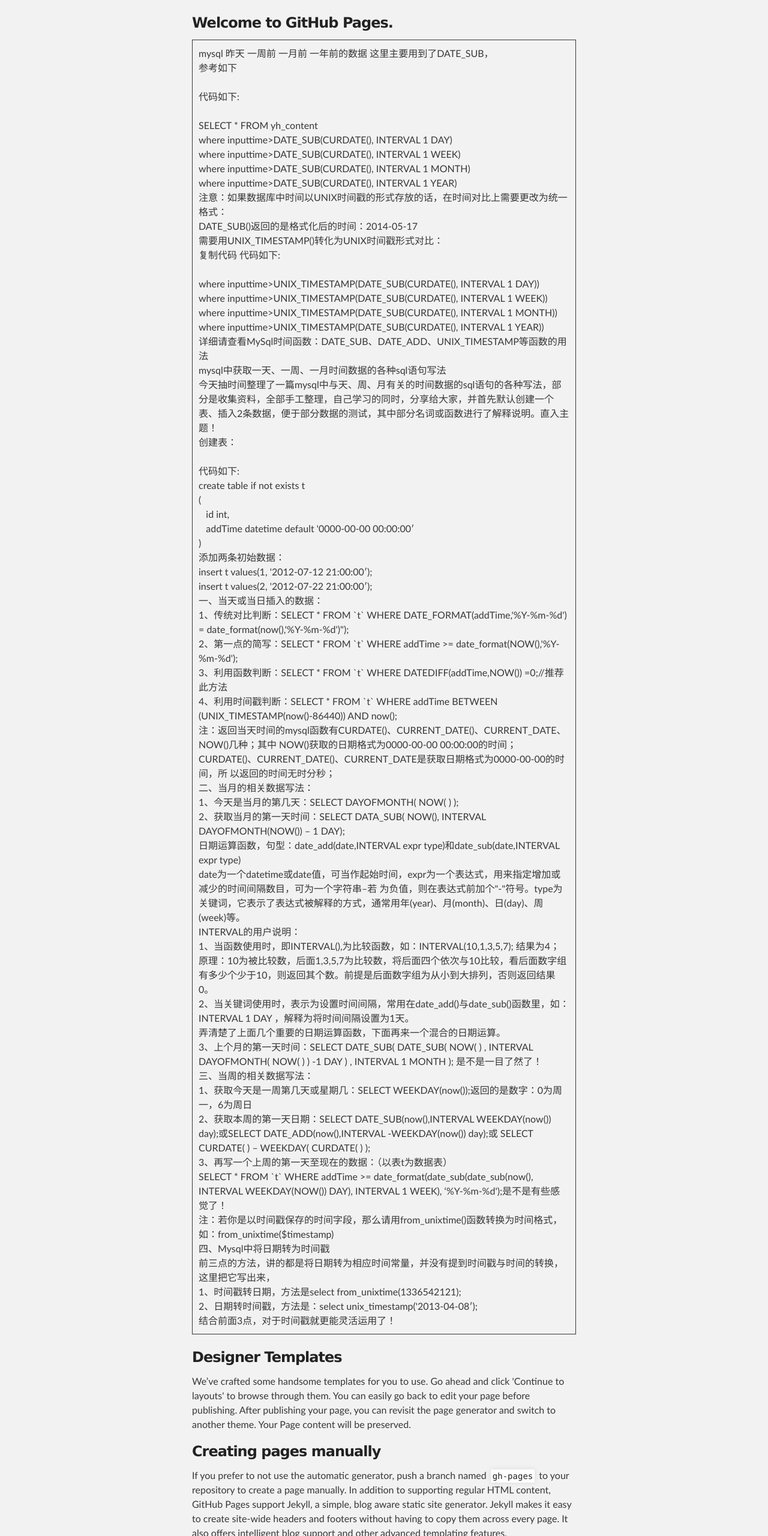
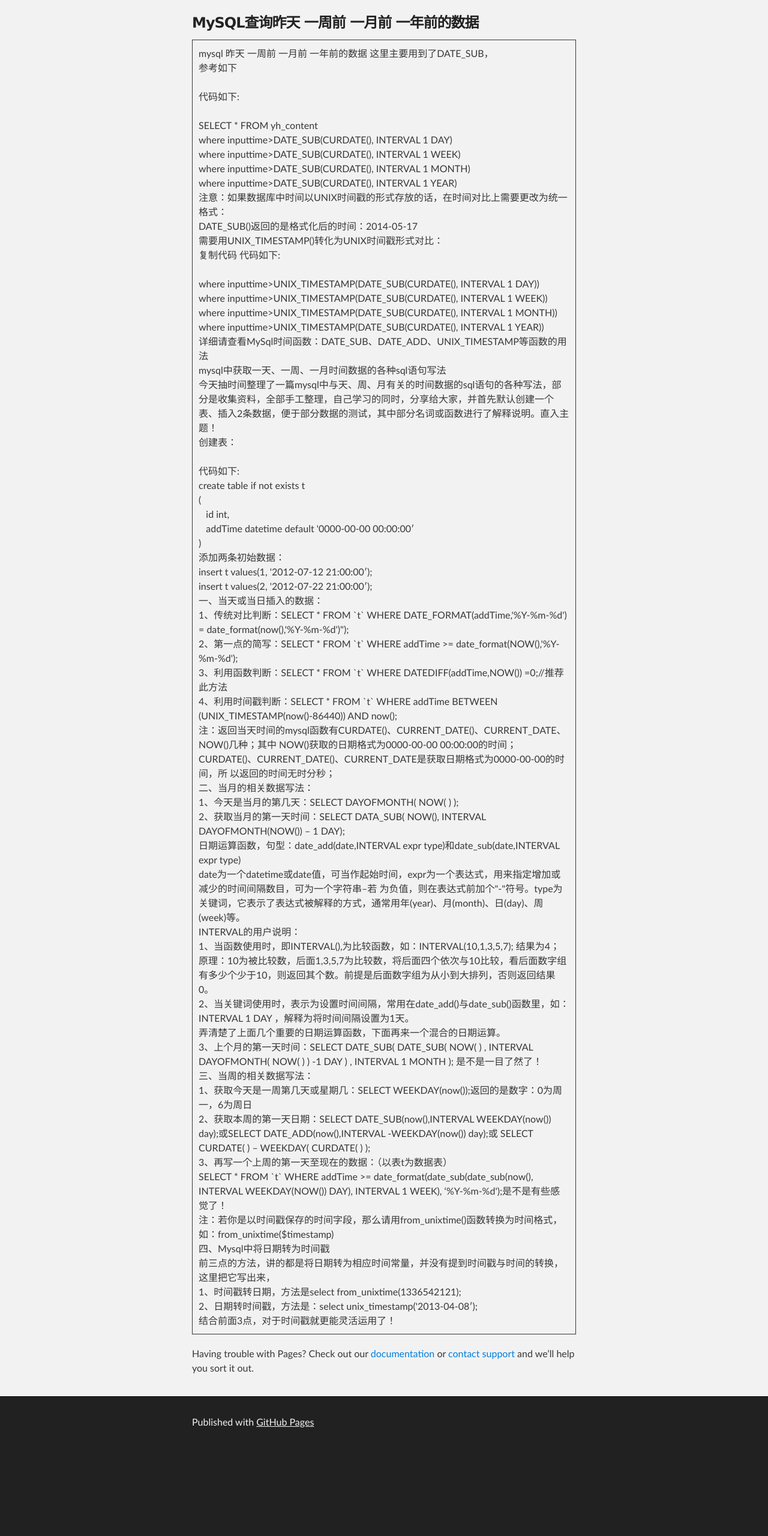
Before and after one commit to LinFanatism/LinFanatism.github.io, a plain HTML site: page mysql.html in a window 1280 px wide. Shown: the part 240-2800 px from the top of the page at 60% size. After the commit the page ends 2657 px from the top, so only its background shows below. Drawn offline with Linux system fonts and the light colour scheme.

Commit message:
mysql查询昨天 一周前 一月前 一年前的数据
mysql查询昨天 一周前 一月前 一年前的数据

```diff
--- a/mysql.html
+++ b/mysql.html
@@ -28,7 +28,7 @@
     <div id="main_content_wrap" class="outer">
       <section id="main_content" class="inner">
         <h3>
-<a id="welcome-to-github-pages" class="anchor" href="#welcome-to-github-pages" aria-hidden="true"><span aria-hidden="true" class="octicon octicon-link"></span></a>Welcome to GitHub Pages.</h3>
+<a id="welcome-to-github-pages" class="anchor" href="#welcome-to-github-pages" aria-hidden="true"><span aria-hidden="true" class="octicon octicon-link"></span></a>MySQL查询昨天 一周前 一月前 一年前的数据</h3>
 
 
 <table cellpadding="0" cellspacing="0" class="vwtb"><tr><td id="article_content">mysql 昨天 一周前 一月前 一年前的数据 这里主要用到了DATE_SUB，
@@ -108,23 +108,6 @@ INTERVAL 1 WEEK), ‘%Y-%m-%d');是不是有些感觉了！</div>
 
 </td></tr></table>
 
-<h3>
-<a id="designer-templates" class="anchor" href="#designer-templates" aria-hidden="true"><span aria-hidden="true" class="octicon octicon-link"></span></a>Designer Templates</h3>
-
-<p>We’ve crafted some handsome templates for you to use. Go ahead and click 'Continue to layouts' to browse through them. You can easily go back to edit your page before publishing. After publishing your page, you can revisit the page generator and switch to another theme. Your Page content will be preserved.</p>
-
-<h3>
-<a id="creating-pages-manually" class="anchor" href="#creating-pages-manually" aria-hidden="true"><span aria-hidden="true" class="octicon octicon-link"></span></a>Creating pages manually</h3>
-
-<p>If you prefer to not use the automatic generator, push a branch named <code>gh-pages</code> to your repository to create a page manually. In addition to supporting regular HTML content, GitHub Pages support Jekyll, a simple, blog aware static site generator. Jekyll makes it easy to create site-wide headers and footers without having to copy them across every page. It also offers intelligent blog support and other advanced templating features.</p>
-
-<h3>
-<a id="authors-and-contributors" class="anchor" href="#authors-and-contributors" aria-hidden="true"><span aria-hidden="true" class="octicon octicon-link"></span></a>Authors and Contributors</h3>
-
-<p>You can <a href="https://help.github.com/articles/basic-writing-and-formatting-syntax/#mentioning-users-and-teams" class="user-mention">@mention</a> a GitHub username to generate a link to their profile. The resulting <code>&lt;a&gt;</code> element will link to the contributor’s GitHub Profile. For example: In 2007, Chris Wanstrath (<a href="https://github.com/defunkt" class="user-mention">@defunkt</a>), PJ Hyett (<a href="https://github.com/pjhyett" class="user-mention">@pjhyett</a>), and Tom Preston-Werner (<a href="https://github.com/mojombo" class="user-mention">@mojombo</a>) founded GitHub.</p>
-
-<h3>
-<a id="support-or-contact" class="anchor" href="#support-or-contact" aria-hidden="true"><span aria-hidden="true" class="octicon octicon-link"></span></a>Support or Contact</h3>
 
 <p>Having trouble with Pages? Check out our <a href="https://help.github.com/pages">documentation</a> or <a href="https://github.com/contact">contact support</a> and we’ll help you sort it out.</p>
       </section>
```
